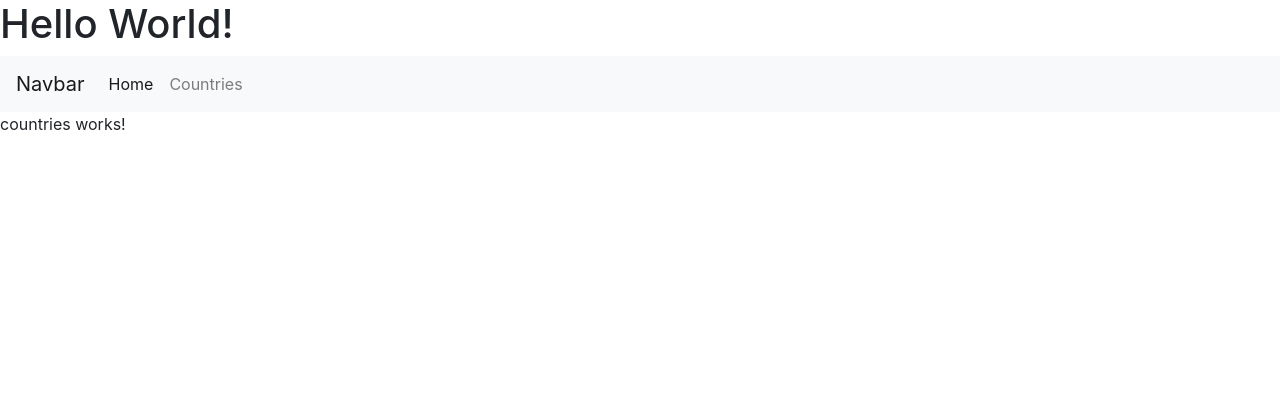
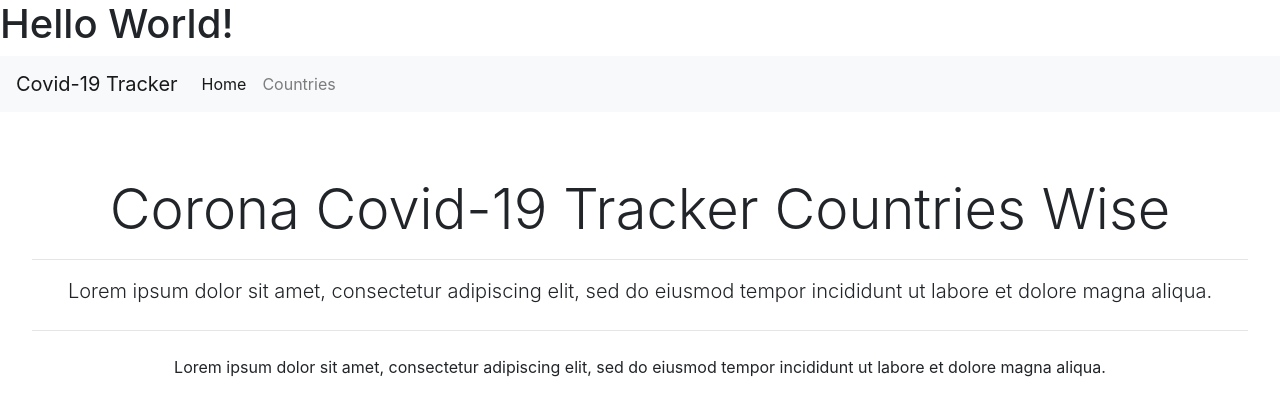
Before and after one commit to bermanjacob96/covid19-tracker, an Angular app: page /countries in a window 1280 px wide. Shown: the top 416 px of the page. Built offline with nearby package versions, Linux system fonts and the light colour scheme.

Commit message:
Http get data

```diff
--- a/src/app/app.module.ts
+++ b/src/app/app.module.ts
@@ -6,6 +6,7 @@ import { AppComponent } from './app.component';
 import { NavbarComponent } from './components/navbar/navbar.component';
 import { CountriesComponent } from './components/countries/countries.component';
 import { HomeComponent } from './components/home/home.component';
+import { HttpClientModule } from '@angular/common/http';
 
 @NgModule({
   declarations: [
@@ -16,7 +17,8 @@ import { HomeComponent } from './components/home/home.component';
   ],
   imports: [
     BrowserModule,
-    AppRoutingModule
+    AppRoutingModule,
+    HttpClientModule
   ],
   providers: [],
   bootstrap: [AppComponent]
--- a/src/app/components/countries/countries.component.html
+++ b/src/app/components/countries/countries.component.html
@@ -1 +1,7 @@
-<p>countries works!</p>
+<div class="jumbotron bg-white text-center">
+  <h1 class="display-4">Corona Covid-19 Tracker Countries Wise</h1>
+  <hr />
+  <p class="lead">Lorem ipsum dolor sit amet, consectetur adipiscing elit, sed do eiusmod tempor incididunt ut labore et dolore magna aliqua.</p>
+  <hr class="my-4" />
+  <p>Lorem ipsum dolor sit amet, consectetur adipiscing elit, sed do eiusmod tempor incididunt ut labore et dolore magna aliqua.</p>
+</div>
--- a/src/app/components/home/home.component.html
+++ b/src/app/components/home/home.component.html
@@ -1 +1,7 @@
-<p>home works!</p>
+<div class="jumbotron bg-white text-center">
+  <h1 class="display-4">Corona Covid-19 Tracker</h1>
+  <hr />
+  <p class="lead">Lorem ipsum dolor sit amet, consectetur adipiscing elit, sed do eiusmod tempor incididunt ut labore et dolore magna aliqua.</p>
+  <hr class="my-4" />
+  <p>Lorem ipsum dolor sit amet, consectetur adipiscing elit, sed do eiusmod tempor incididunt ut labore et dolore magna aliqua.</p>
+</div>
--- a/src/app/components/home/home.component.ts
+++ b/src/app/components/home/home.component.ts
@@ -1,4 +1,5 @@
 import { Component, OnInit } from '@angular/core';
+import { DataServiceService } from 'src/app/services/data-service.service';
 
 @Component({
   selector: 'app-home',
@@ -7,9 +8,16 @@ import { Component, OnInit } from '@angular/core';
 })
 export class HomeComponent implements OnInit {
 
-  constructor() { }
+  constructor(private dataService : DataServiceService) { }
 
   ngOnInit(): void {
+
+    this.dataService.getGlobalData().subscribe(
+      {
+        next: (result) => {
+          console.log(result);
+        }
+      })
   }
 
 }
--- a/src/app/components/navbar/navbar.component.html
+++ b/src/app/components/navbar/navbar.component.html
@@ -1,5 +1,5 @@
 <nav class="navbar navbar-expand-lg navbar-light bg-light">
-  <a class="navbar-brand" href="#">Navbar</a>
+  <a class="navbar-brand" routerLink="/">Covid-19 Tracker</a>
   <button class="navbar-toggler" type="button" data-toggle="collapse" data-target="#navbarNav" aria-controls="navbarNav" aria-expanded="false" aria-label="Toggle navigation">
     <span class="navbar-toggler-icon"></span>
   </button>
--- /dev/null
+++ b/src/app/services/data-service.service.ts
@@ -0,0 +1,22 @@
+import { Injectable } from '@angular/core';
+import { HttpClient } from '@angular/common/http';
+import { map } from 'rxjs/operators';
+
+@Injectable({
+  providedIn: 'root'
+})
+export class DataServiceService {
+
+  private globalDataUrl = 'https://raw.githubusercontent.com/CSSEGISandData/COVID-19/master/csse_covid_19_data/csse_covid_19_daily_reports/06-07-2020.csv';
+
+  constructor(private http: HttpClient) { }
+
+  getGlobalData() {
+    return this.http.get(this.globalDataUrl, {responseType : 'text'}).pipe(
+      map(result => {
+        return result;
+
+      })
+    )
+  }
+}
```
Also changed, not shown: 1 other file (tests, documents, lock files or other folders).
